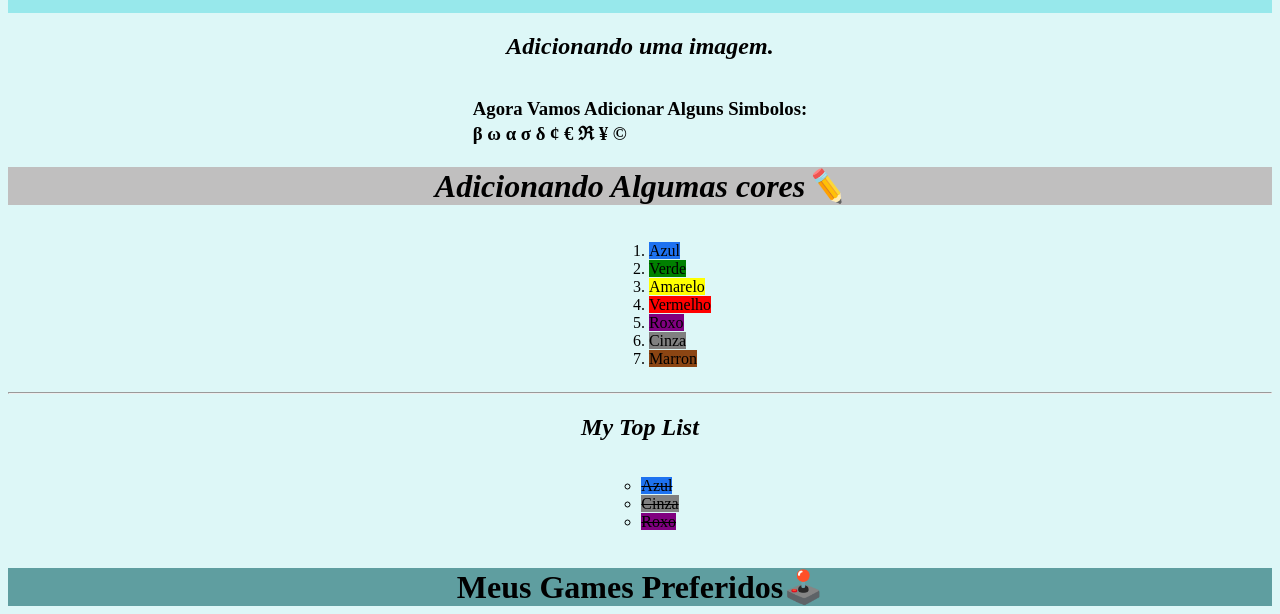
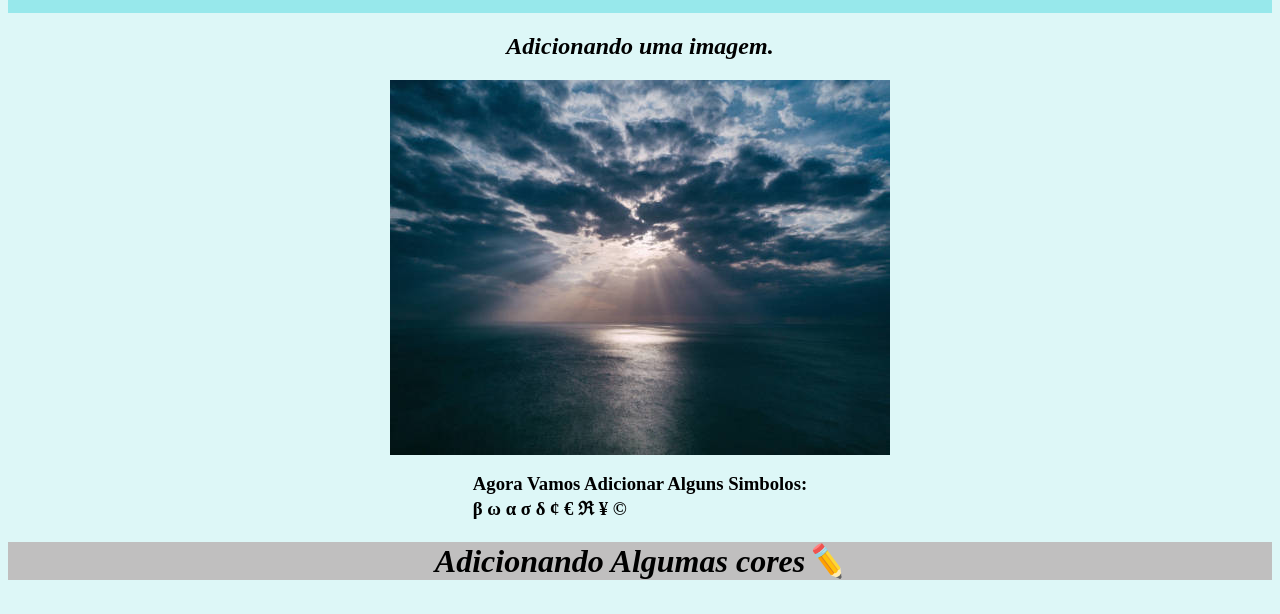
Before and after one commit to Walquerlan/Teste-01, a plain HTML site: page Teste-01/index.html in a window 1280 px wide. Shown: the part 150-764 px from the top of the page. Drawn offline with Linux system fonts and the light colour scheme.

Commit message:
Teste-01

```diff
--- a/Teste-01/index.html
+++ b/Teste-01/index.html
@@ -18,7 +18,7 @@
 </nav>
 
 <nav style="display: flex; justify-content: center;">
-<img src="paisagen-750.jpg" alt="">
+<img src="imagen-500.jpg" alt="">
 </nav>
 <h3 style="display: flex; justify-content: center;"
 > Agora Vamos Adicionar Alguns Simbolos:
```
Also changed, not shown: Teste-01/imagen-500.jpg (added).
